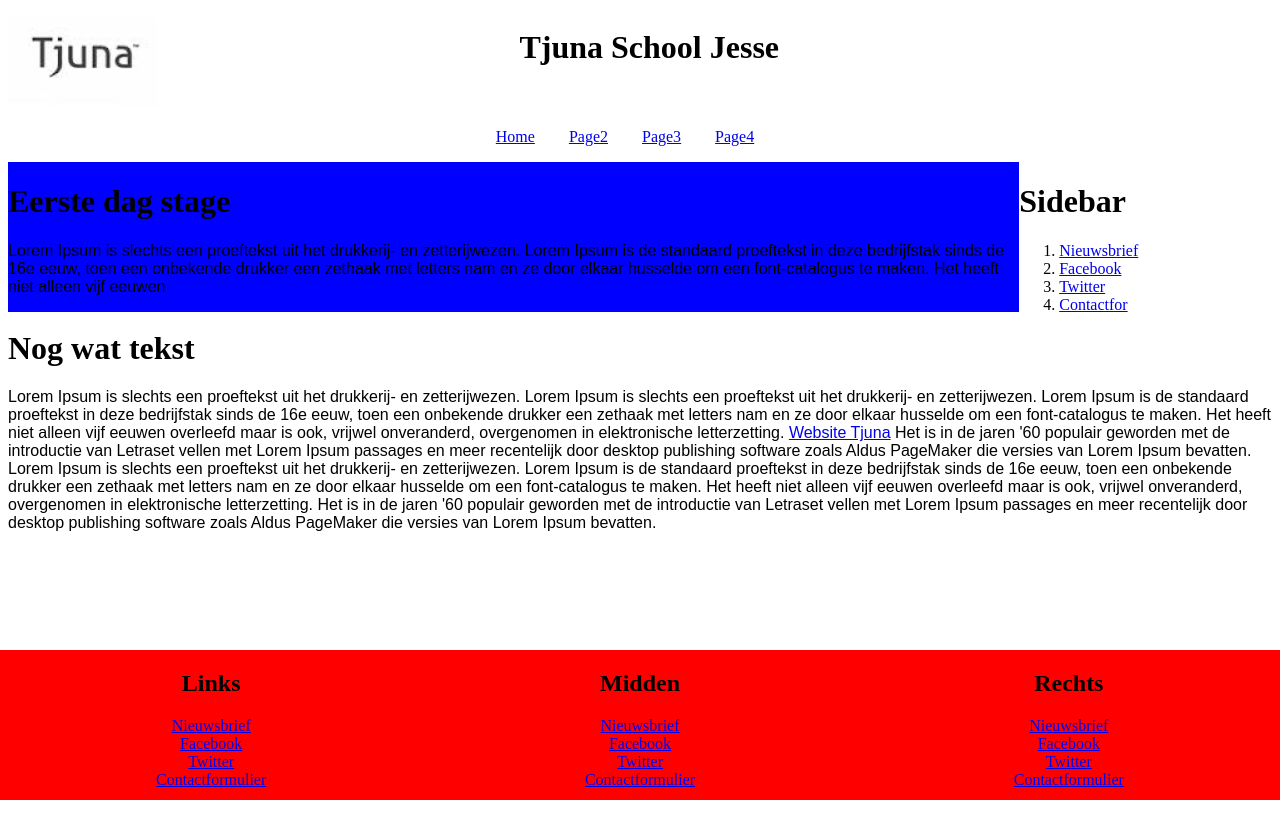
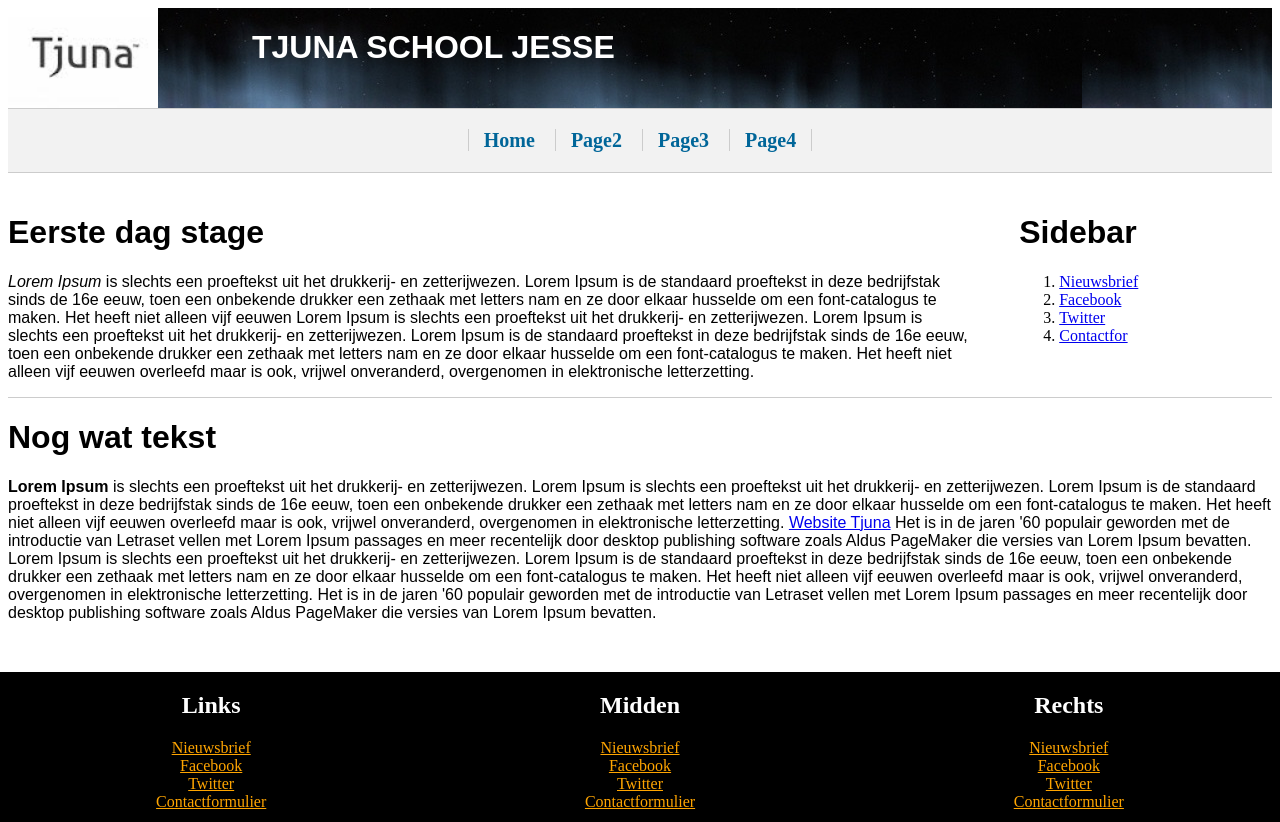
Before and after one commit to jesselgr/tjunaschooljesse, a PHP site: page / in a window 1280 px wide. Before the commit the page ends 800 px from the top, so only its background shows below. Run offline with PHP 8.4, Linux system fonts and the light colour scheme.

Commit message:
Oefeningen met html en css met wat design

```diff
--- a/index.html
+++ b/index.html
@@ -10,10 +10,10 @@
 			<header>
 
 				<div class="logo">
+					<h1>Tjuna School Jesse</h1>
 						<a href="http://www.tjuna.com"><img src="img/tjunalogo.jpg" alt="logo" width="150" height="100"></a>
-					<h1>Tjuna School Jesse</h1>
+
 				</div>
-
 
 				<nav>
 					<ul>
@@ -26,7 +26,7 @@
 			</header>
 			<div class="content">
 				<h1>Eerste dag stage</h1>
-			<p>Lorem Ipsum is slechts een proeftekst uit het drukkerij- en zetterijwezen. Lorem Ipsum is de standaard proeftekst in deze bedrijfstak sinds de 16e eeuw, toen een onbekende drukker een zethaak met letters nam en ze door elkaar husselde om een font-catalogus te maken. Het heeft niet alleen vijf eeuwen</p>
+				<p><i>Lorem Ipsum</i> is slechts een proeftekst uit het drukkerij- en zetterijwezen. Lorem Ipsum is de standaard proeftekst in deze bedrijfstak sinds de 16e eeuw, toen een onbekende drukker een zethaak met letters nam en ze door elkaar husselde om een font-catalogus te maken. Het heeft niet alleen vijf eeuwen Lorem Ipsum is slechts een proeftekst uit het drukkerij- en zetterijwezen. Lorem Ipsum is slechts een proeftekst uit het drukkerij- en zetterijwezen. Lorem Ipsum is de standaard proeftekst in deze bedrijfstak sinds de 16e eeuw, toen een onbekende drukker een zethaak met letters nam en ze door elkaar husselde om een font-catalogus te maken. Het heeft niet alleen vijf eeuwen overleefd maar is ook, vrijwel onveranderd, overgenomen in elektronische letterzetting.</p>
 
 			</div>
 			<div class="sidebar">
@@ -41,7 +41,7 @@
 
 			<div class="content2">
 				<h1>Nog wat tekst</h1>
-			<p>Lorem Ipsum is slechts een proeftekst uit het drukkerij- en zetterijwezen. Lorem Ipsum is slechts een proeftekst uit het drukkerij- en zetterijwezen. Lorem Ipsum is de standaard proeftekst in deze bedrijfstak sinds de 16e eeuw, toen een onbekende drukker een zethaak met letters nam en ze door elkaar husselde om een font-catalogus te maken. Het heeft niet alleen vijf eeuwen overleefd maar is ook, vrijwel onveranderd, overgenomen in elektronische letterzetting. <a href="www.tjuna.com">Website Tjuna</a> Het is in de jaren '60 populair geworden met de introductie van Letraset vellen met Lorem Ipsum passages en meer recentelijk door desktop publishing software zoals Aldus PageMaker die versies van Lorem Ipsum bevatten. Lorem Ipsum is slechts een proeftekst uit het drukkerij- en zetterijwezen. Lorem Ipsum is de standaard proeftekst in deze bedrijfstak sinds de 16e eeuw, toen een onbekende drukker een zethaak met letters nam en ze door elkaar husselde om een font-catalogus te maken. Het heeft niet alleen vijf eeuwen overleefd maar is ook, vrijwel onveranderd, overgenomen in elektronische letterzetting. Het is in de jaren '60 populair geworden met de introductie van Letraset vellen met Lorem Ipsum passages en meer recentelijk door desktop publishing software zoals Aldus PageMaker die versies van Lorem Ipsum bevatten.</p>
+				<p><strong>Lorem Ipsum</strong> is slechts een proeftekst uit het drukkerij- en zetterijwezen. Lorem Ipsum is slechts een proeftekst uit het drukkerij- en zetterijwezen. Lorem Ipsum is de standaard proeftekst in deze bedrijfstak sinds de 16e eeuw, toen een onbekende drukker een zethaak met letters nam en ze door elkaar husselde om een font-catalogus te maken. Het heeft niet alleen vijf eeuwen overleefd maar is ook, vrijwel onveranderd, overgenomen in elektronische letterzetting. <a href="www.tjuna.com">Website Tjuna</a> Het is in de jaren '60 populair geworden met de introductie van Letraset vellen met Lorem Ipsum passages en meer recentelijk door desktop publishing software zoals Aldus PageMaker die versies van Lorem Ipsum bevatten. Lorem Ipsum is slechts een proeftekst uit het drukkerij- en zetterijwezen. Lorem Ipsum is de standaard proeftekst in deze bedrijfstak sinds de 16e eeuw, toen een onbekende drukker een zethaak met letters nam en ze door elkaar husselde om een font-catalogus te maken. Het heeft niet alleen vijf eeuwen overleefd maar is ook, vrijwel onveranderd, overgenomen in elektronische letterzetting. Het is in de jaren '60 populair geworden met de introductie van Letraset vellen met Lorem Ipsum passages en meer recentelijk door desktop publishing software zoals Aldus PageMaker die versies van Lorem Ipsum bevatten.</p>
 			</div>
 		</div>
 			<footer>
--- a/main.css
+++ b/main.css
@@ -10,8 +10,12 @@ body {
 p {
     font-family: sans-serif;
 }
+h1 {
+    font-family: "Trajan-pro", sans-serif;
+}
 header {
     width:100%;
+    background-image:  url('img/header.jpg')
 
 }
     header ul{
@@ -22,12 +26,55 @@ header ul{
 
     header li {
         display: inline;
-    padding-right: 30px;
+
     }
 
     header h1 {
         float: right;
-    margin-right: 39%;
+        margin-right: 52%;
+        color: #FFFFFF;
+        font-family: "Trajan-pro", sans-serif;
+        text-transform: uppercase;
+        text-align: center;
+    }
+nav {
+      width: 100%;
+      float: left;
+      margin: 0 0 3em 0;
+      padding: 0;
+      list-style: none;
+      background-color: #f2f2f2;
+      border-bottom: 1px solid #ccc;
+      border-top: 1px solid #ccc;
+      text-align: center;
+      font-size: 20px;
+      margin-bottom: 20px;
+
+}
+
+    nav li {
+        border-left: 1px solid #ccc;
+    }
+    nav li:last-child{
+    border-right: 1px solid #ccc;
+    }
+        nav li a {
+                  display: inline;
+                  padding: 8px 15px;
+                  text-decoration: none;
+                  font-weight: bold;
+                  color: #069;
+
+            }
+
+
+        nav li a:hover {
+              color: orange;
+              background-color: #fff;
+          }
+
+.logo {
+    margin-bottom: -4px;
 }
 
 
@@ -35,8 +82,9 @@ header h1 {
     width:80%;
     float: left;
     display: block;
-    background-color: blue;
-
+}
+    .content p {
+        padding-right: 50px;
     }
 .sidebar {
     width: 20%;
@@ -46,13 +94,13 @@ header h1 {
         list-style: decimal;
     }
 .content2 {
+    border-top: 1px solid #ccc;
     clear:both;
     margin-bottom: 200px;
 }
-
 footer {
 width:100%;
-background-color: red;
+background-color: #000000;
 overflow: hidden;
 text-align: center;
 margin-top: -150px;
@@ -61,12 +109,15 @@ position: absolute;
 left: 0;
 bottom: 0;
 height: 150px;
-
-
+color: #FFFFFF;
 }
     footer ul {
         padding: 0;
         list-style: none;
+
+    }
+    footer a {
+        color: orange;
     }
 
         .footertextleft {
```
Also changed, not shown: img/header.jpg (added). Lines whose indentation alone changed are shown as unchanged.
